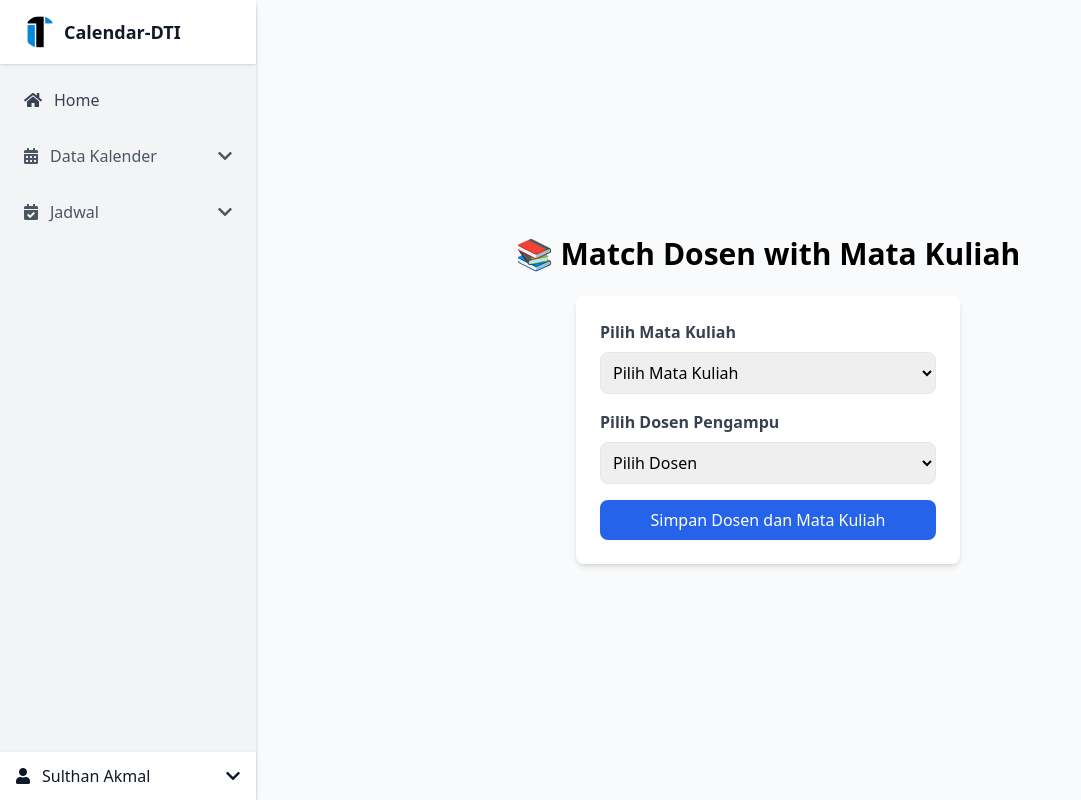
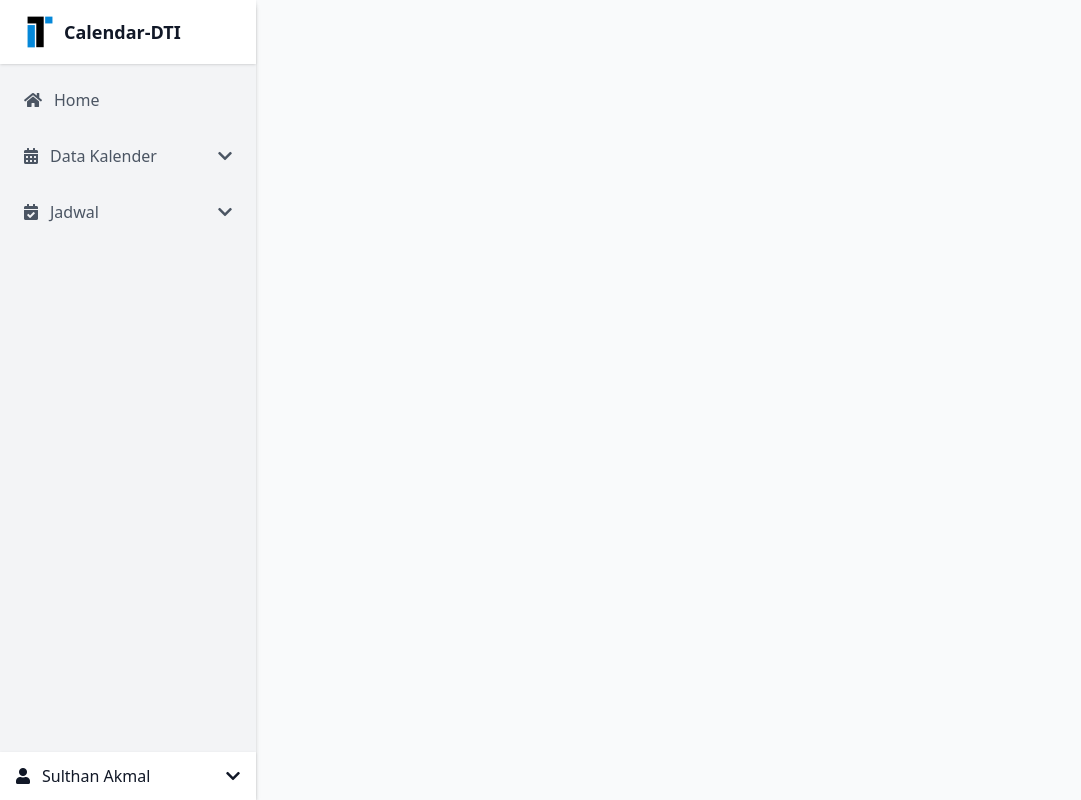
Before and after one commit to dzakiruw/calendar-dti, a Nuxt app: page /dosen-matching in a window 1280 px wide. Shown: the whole page, without its empty margins (0-1081 px from the left). Built offline with nearby package versions, Linux system fonts and the light colour scheme.

Commit message:
del dosen-matching page

```diff
--- a/components/sidebar.vue
+++ b/components/sidebar.vue
@@ -2,14 +2,14 @@
   <div class="w-64 bg-gray-100 text-gray-900 h-screen shadow-md flex flex-col">
     <!-- Sidebar Header -->
     <div class="flex items-center px-6 py-4 bg-white shadow">
-      <img src="/logo-dti.png" alt="DTI Logo" class="w-8 h-8 mr-2 rounded-full" />
+      <img src="/logo-dti.png" alt="DTI Logo" class="w-8 h-8 mr-2" />
       <h1 class="text-lg font-bold">Calendar-DTI</h1>
     </div>
 
     <!-- Sidebar Menu -->
     <nav class="flex-1 px-2 mt-4">
       <!-- Home -->
-      <NuxtLink to="/" class="flex items-center px-4 py-2 text-gray-700 hover:bg-gray-200 rounded-lg">
+      <NuxtLink to="/" class="flex items-center px-4 py-2 text-gray-600 hover:bg-gray-200 rounded-lg">
         <i class="fas fa-home mr-3"></i> Home
       </NuxtLink>
 
@@ -25,7 +25,7 @@
           <NuxtLink to="/mata-kuliah" class="block px-4 py-2 text-gray-600 hover:bg-gray-200 rounded-lg">
             <i class="fas fa-book mr-2"></i> Mata Kuliah
           </NuxtLink>
-          <NuxtLink to="/dosen" class="flex items-center px-4 py-2 text-gray-700 hover:bg-gray-200 rounded-lg mt-4">
+          <NuxtLink to="/dosen" class="flex items-center px-4 py-2 text-gray-600 hover:bg-gray-200 rounded-lg mt-4">
             <i class="fas fa-user-tie mr-3"></i> Dosen
           </NuxtLink>
           <NuxtLink to="/ruang-kelas" class="block px-4 py-2 text-gray-600 hover:bg-gray-200 rounded-lg">
@@ -33,9 +33,6 @@
           </NuxtLink>
           <NuxtLink to="/jadwal-hindari" class="block px-4 py-2 text-gray-600 hover:bg-gray-200 rounded-lg">
             <i class="fas fa-calendar-times mr-2"></i> Jadwal Hindari
-          </NuxtLink>
-          <NuxtLink to="/dosen-matching" class="flex items-center px-4 py-2 text-gray-700 hover:bg-gray-200 rounded-lg mt-4">
-            <i class="fas fa-link mr-3"></i> Dosen Matching
           </NuxtLink>
         </div>
       </div>
@@ -49,9 +46,9 @@
           <i :class="dropdowns.jadwal ? 'fas fa-chevron-up' : 'fas fa-chevron-down'"></i>
         </button>
         <div v-if="dropdowns.jadwal" class="ml-6 mt-2 space-y-1">
-          <a href="/buat-jadwal" class="block px-4 py-2 text-gray-600 hover:bg-gray-200 rounded-lg">
+          <NuxtLink to="/buat-jadwal" class="block px-4 py-2 text-gray-600 hover:bg-gray-200 rounded-lg">
             <i class="fas fa-edit mr-2"></i> Buat Jadwal
-          </a>
+          </NUxtLink>
           <a href="#" class="block px-4 py-2 text-gray-600 hover:bg-gray-200 rounded-lg">
             <i class="fas fa-list mr-2"></i> Pilih Jadwal
           </a>
--- a/pages/dosen-matching.vue
+++ /dev/null
@@ -1,54 +0,0 @@
-<template>
-  <div class="h-screen flex flex-col items-center justify-center">
-    <h1 class="text-3xl font-bold mb-6">📚 Match Dosen with Mata Kuliah</h1>
-
-    <form @submit.prevent="submitMatching" class="bg-white p-6 shadow-md rounded-lg w-96">
-      <div class="mb-4">
-        <label class="block text-gray-700 font-semibold">Pilih Mata Kuliah</label>
-        <select v-model="selectedMataKuliah" class="w-full mt-2 p-2 border rounded-lg" required>
-          <option disabled value="">Pilih Mata Kuliah</option>
-          <option v-for="(mataKuliah, index) in mataKuliahList" :key="index" :value="mataKuliah.name">{{ mataKuliah.name }}</option>
-        </select>
-      </div>
-
-      <div class="mb-4">
-        <label class="block text-gray-700 font-semibold">Pilih Dosen Pengampu</label>
-        <select v-model="selectedDosen" class="w-full mt-2 p-2 border rounded-lg" required>
-          <option disabled value="">Pilih Dosen</option>
-          <option v-for="(dosen, index) in dosenList" :key="index" :value="dosen.name">{{ dosen.name }}</option>
-        </select>
-      </div>
-
-      <button type="submit" class="bg-blue-600 text-white py-2 px-4 rounded-lg w-full hover:bg-blue-700">
-        Simpan Dosen dan Mata Kuliah
-      </button>
-    </form>
-  </div>
-</template>
-
-<script setup>
-import { ref } from "vue";
-
-// Simulate existing data (can be replaced with dynamic data from API or store)
-const mataKuliahList = ref([
-  { name: "Capstone Project" },
-  { name: "Advanced Programming" },
-]);
-
-const dosenList = ref([
-  { name: "Dosen 1" },
-  { name: "Dosen 2" },
-  { name: "Dosen 3" },
-]);
-
-const selectedMataKuliah = ref("");
-const selectedDosen = ref("");
-
-const submitMatching = () => {
-  alert(`Mata Kuliah: ${selectedMataKuliah.value}, Dosen: ${selectedDosen.value}`);
-};
-</script>
-
-<style scoped>
-/* Optional: Custom styles */
-</style>
--- a/pages/index.vue
+++ b/pages/index.vue
@@ -3,7 +3,7 @@
     <!-- Tech Stack Section -->
     <section class="w-full max-w-4xl text-center mb-12">
       <h1 class="text-3xl font-bold flex items-center justify-center gap-2">
-        <WrenchScrewdriverIcon class="w-8 h-8 text-purple-600" /> Tech Stack
+        <WrenchScrewdriverIcon class="w-8 h-8 text-gray-600" /> Tech Stack
       </h1>
       <div class="flex flex-wrap justify-center gap-6 mt-4">
         <div v-for="tech in techStack" :key="tech.name" class="flex flex-col items-center">
@@ -16,7 +16,7 @@
     <!-- Team Members Section -->
     <section class="w-full max-w-4xl text-center">
       <h1 class="text-3xl font-bold flex items-center justify-center gap-2">
-        <i class="fas fa-users text-purple-600"></i> Team Members
+        <i class="fas fa-users text-gray-600"></i> Team Members
       </h1>
       <div class="grid grid-cols-1 sm:grid-cols-2 md:grid-cols-4 gap-6 mt-4">
         <div v-for="member in teamMembers" :key="member.name" class="bg-white p-4 shadow-md rounded-lg flex flex-col items-center">
--- a/pages/mata-kuliah.vue
+++ b/pages/mata-kuliah.vue
@@ -1,6 +1,9 @@
 <template>
   <div class="h-screen flex flex-col items-center justify-center">
-    <h1 class="text-3xl font-bold mb-6">📚 Input Mata Kuliah</h1>
+    <h1 class="text-3xl font-bold mb-2">
+      <img src="/input-matkul.png" alt="Book Icon" class="inline-block w-14 h-14 mr-2" />
+        Input Mata Kuliah
+    </h1>
 
     <!-- Mata Kuliah Form -->
     <form @submit.prevent="submitMataKuliah" class="bg-white p-6 shadow-md rounded-lg w-96">
```
Also changed, not shown: public/input-matkul.png (added).
